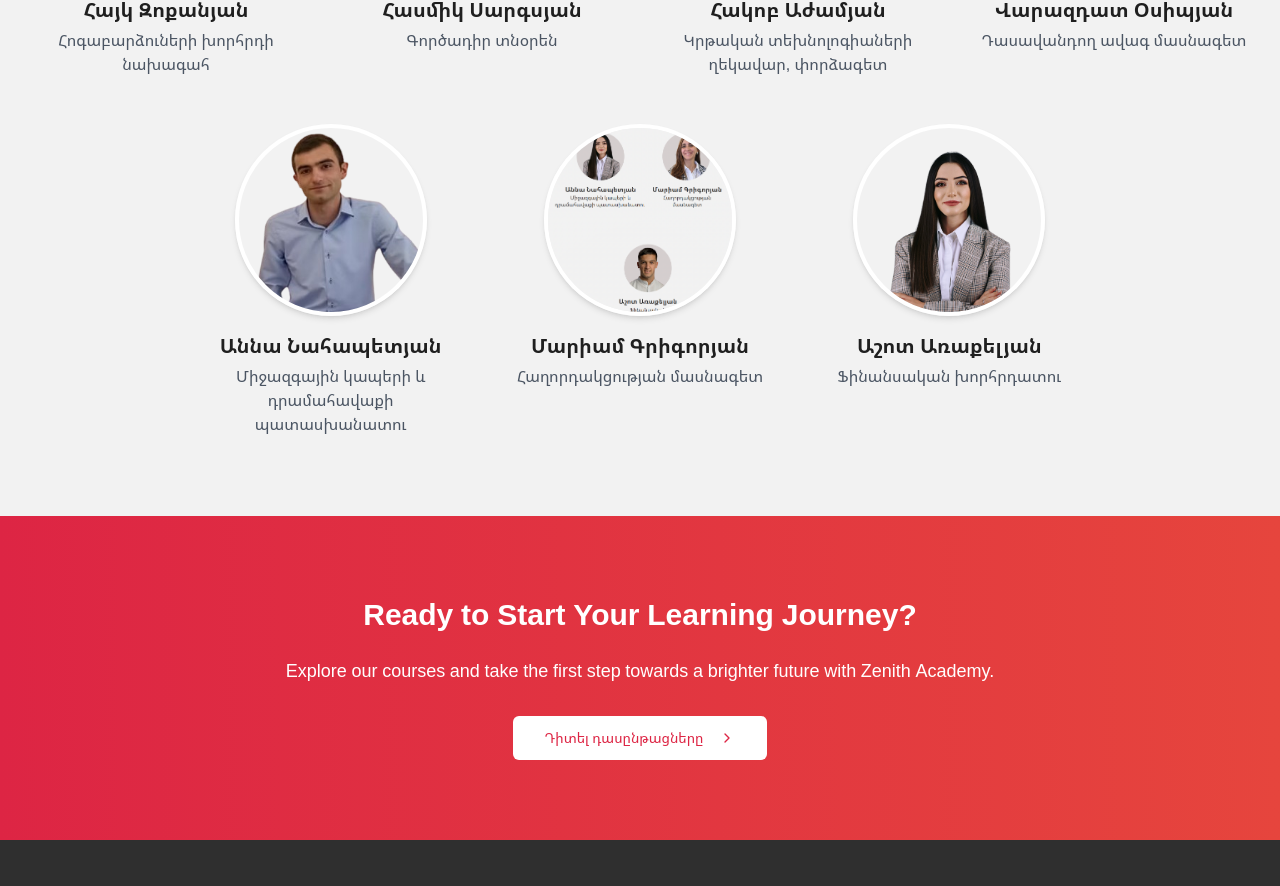
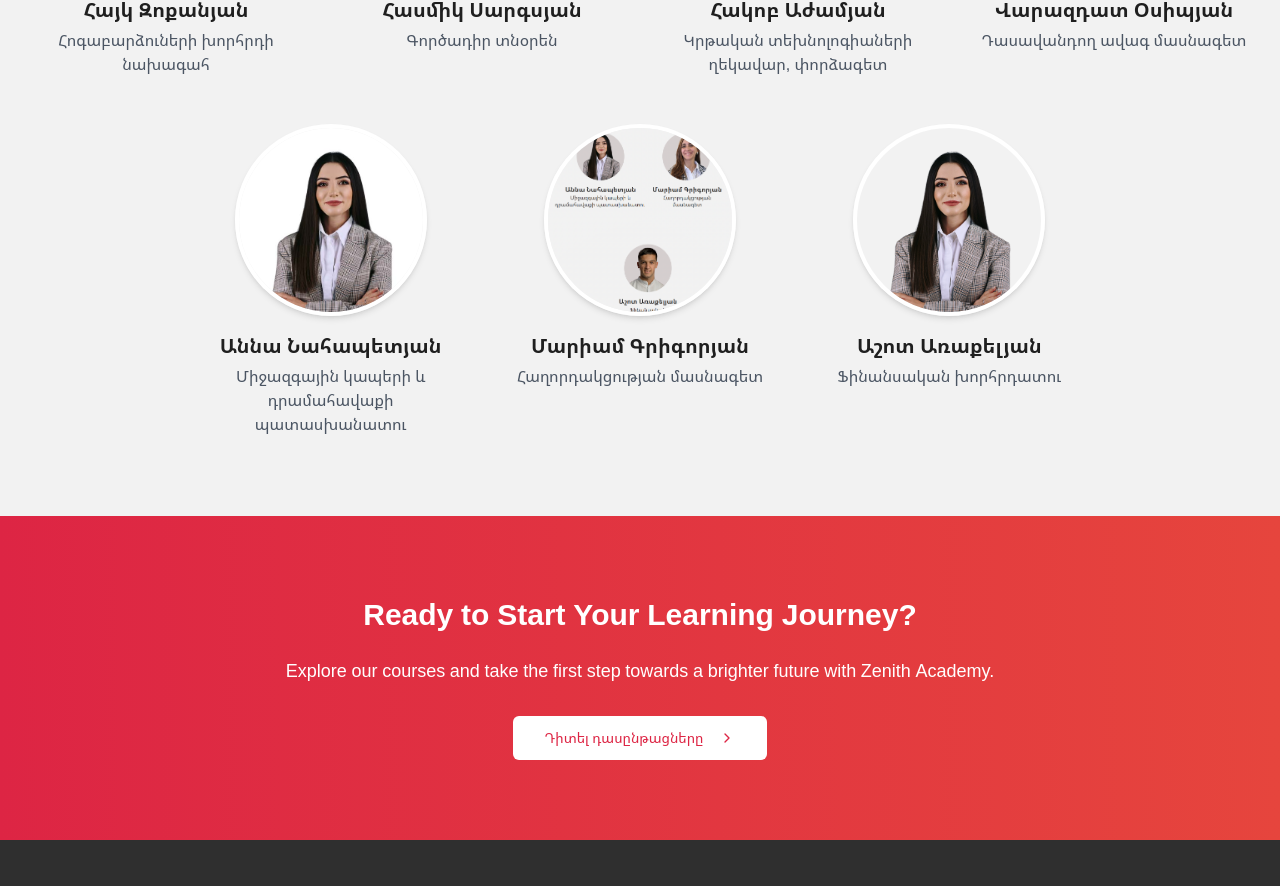
Before and after one commit to fulfilledbyai/zenith-academy-web, a React (Vite) app: page / in a window 1280 px wide. Shown: the part 4538-5424 px from the top of the page. Built offline with nearby package versions, Linux system fonts and the light colour scheme.

Commit message:
Visual edit in Lovable
Edited UI in Lovable

```diff
--- a/src/pages/Index.tsx
+++ b/src/pages/Index.tsx
@@ -222,7 +222,7 @@ const Index = () => {
           <div className="grid grid-cols-1 md:grid-cols-3 gap-8 max-w-4xl mx-auto">
             <div className="text-center">
               <div className="rounded-full overflow-hidden w-48 h-48 mx-auto mb-4 border-4 border-white shadow-md">
-                <img src="/lovable-uploads/c7231af9-9c14-4423-a3b5-3f89e15c68c6.png" alt={t('team.anna')} className="w-full h-full object-cover" />
+                <img alt={t('team.anna')} className="w-full h-full object-cover" src="/lovable-uploads/f6d70ce0-f3d1-4815-b61c-a2adde97cd74.jpg" />
               </div>
               <h3 className="text-xl font-bold mb-1">{t('team.anna')}</h3>
               <p className="text-gray-600">{t('team.annaRole')}</p>
```
Also changed, not shown: public/lovable-uploads/f6d70ce0-f3d1-4815-b61c-a2adde97cd74.jpg (added).
